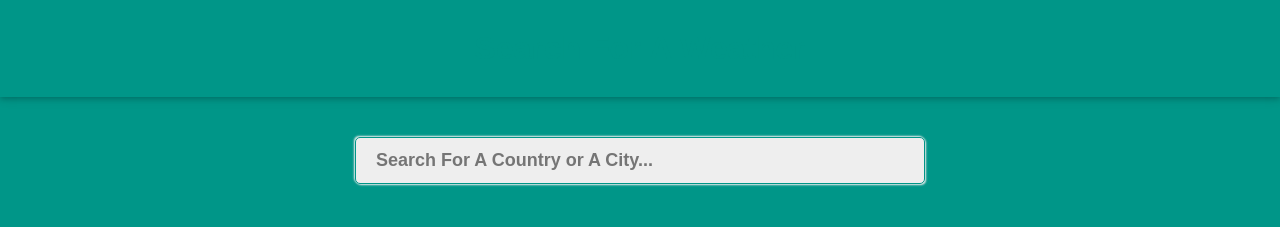
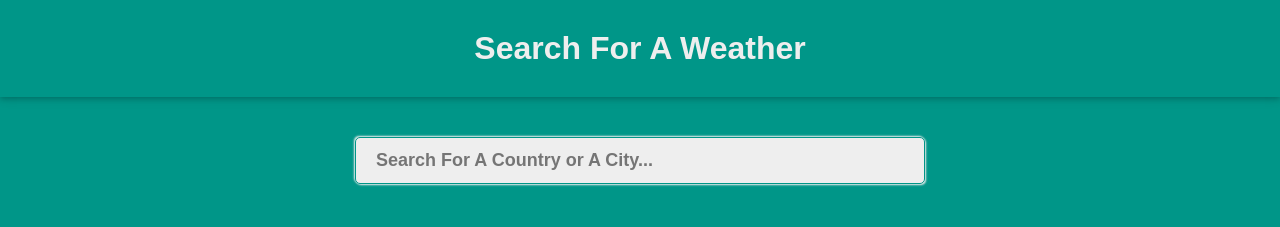
Before and after one commit to GSG-G13/Autocomplete-AH, a website: page public/index.html in a window 1280 px wide. Drawn offline with Linux system fonts and the light colour scheme.

Commit message:
style Relates #32

```diff
--- a/public/style.css
+++ b/public/style.css
@@ -67,7 +67,7 @@ header {
 }
 
 .headTitle h1 {
-    color: #009688;
+    color: #eee;
     padding: 20px;
 
 
```
